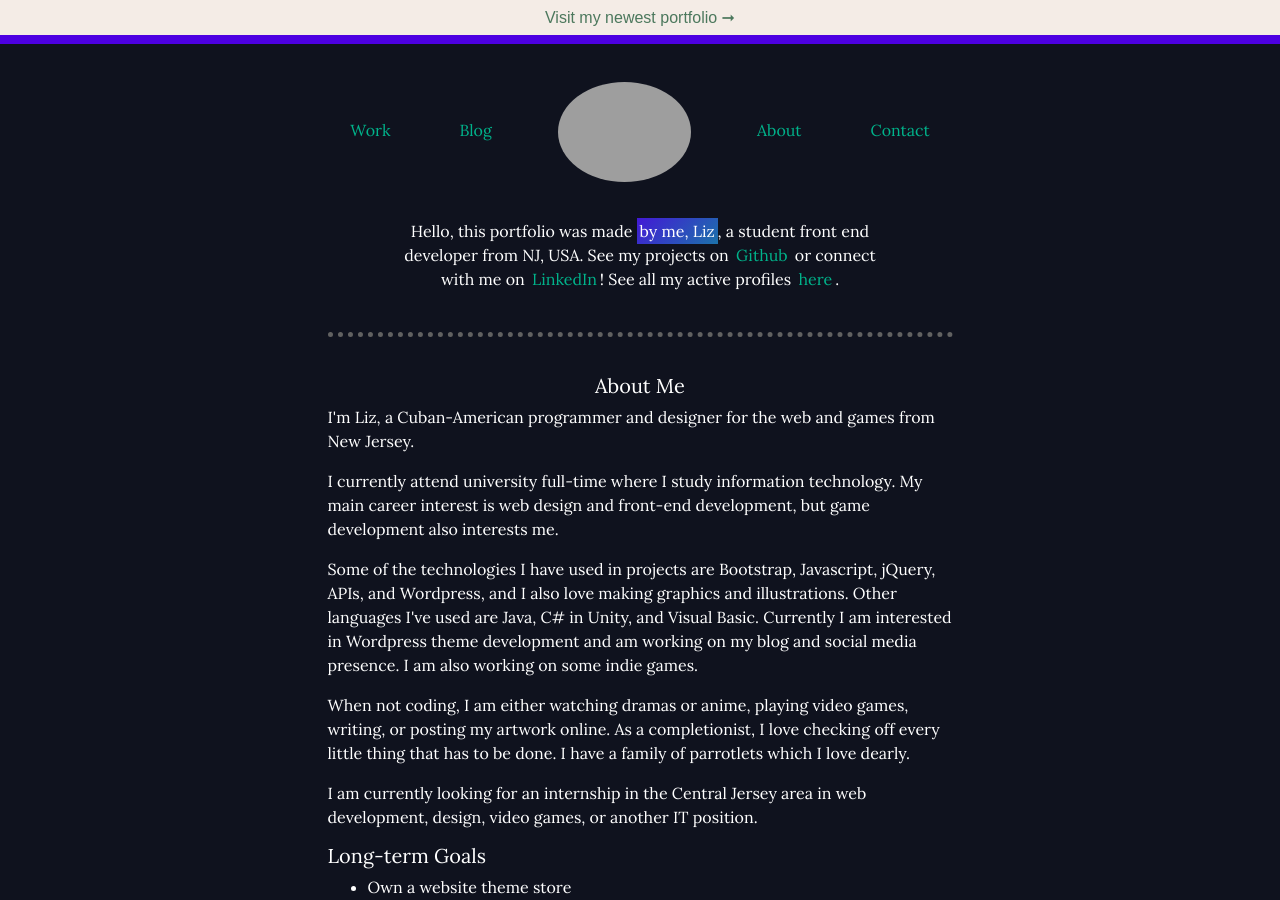
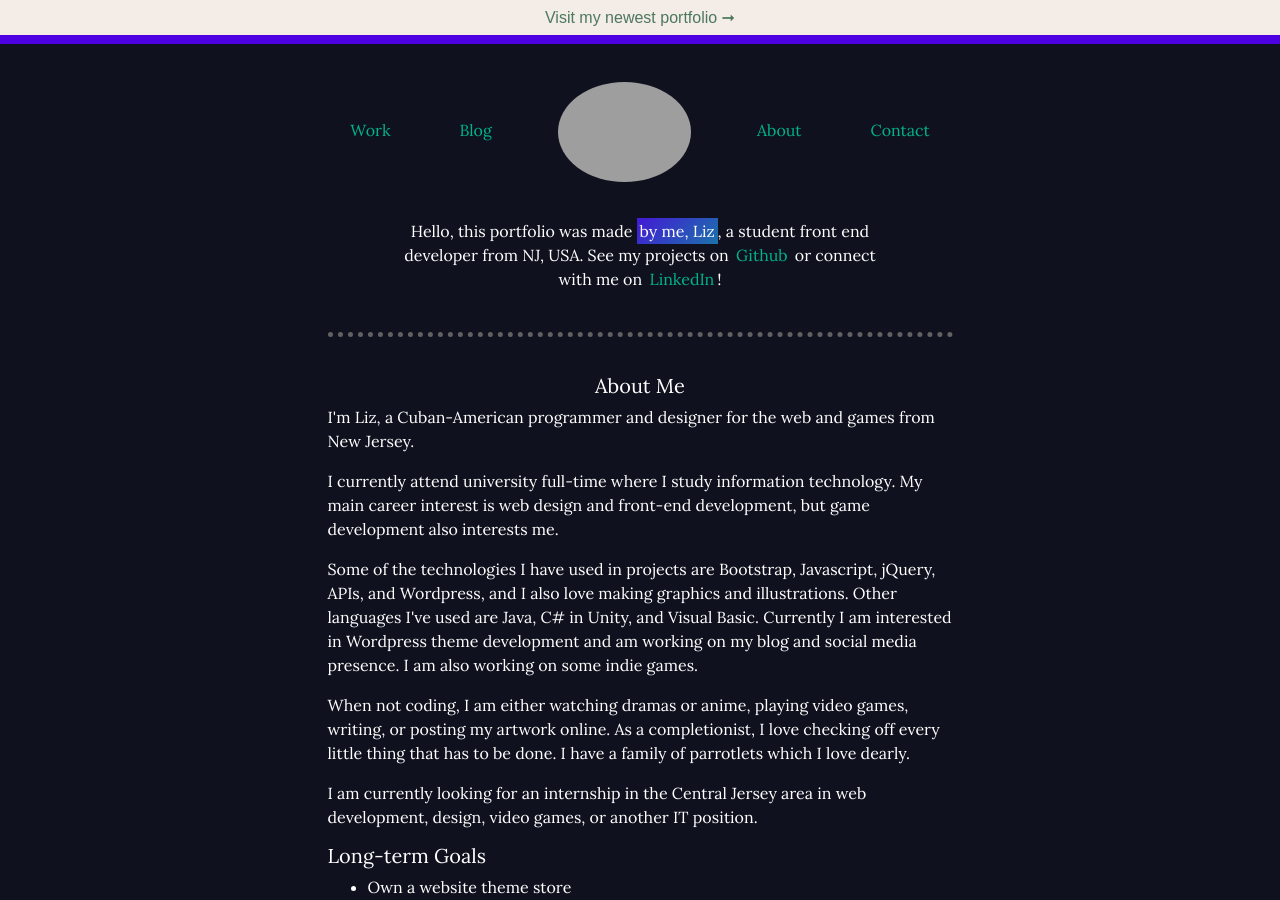
Before and after one commit to liz-lorena/mid-2018, a Jekyll site: the page built from about/index.html, in a window 1280 px wide and 900 px high. Built offline with Jekyll 4.4.1, drawn with Linux system fonts in a browser that asks for light colours; nearby versions of some CDN libraries.

Commit message:
Update default.html

```diff
--- a/_layouts/default.html
+++ b/_layouts/default.html
@@ -48,7 +48,7 @@
 
     <script src="/mid-2018/index.js"></script>
     <link href="/mid-2018/index.css" rel="stylesheet">
-    <link rel="shortcut icon" type="image/x-icon" href="{{ site.url }}/img/logos/ll-logo-circle.png">
+    <link rel="shortcut icon" type="image/x-icon" href="https://lizberberena.com/img/sitewideimg.jpg">
 
     </head>
 
@@ -62,7 +62,7 @@
             <div class="col-12">
                 <div class="dropdown">
                             <button class="btn btn-secondary" type="button" id="dropdownMenuButton" data-toggle="dropdown" aria-haspopup="true" aria-expanded="false">
-    <img src="{{ site.url }}/img/logos/ll-logo-circle.png" id="mobile-logo" class="img-fluid"><i class="fa fa-plus" aria-hidden="true"></i>
+    <img src="https://lizberberena.com/img/sitewideimg.jpg" id="mobile-logo" class="img-fluid"><i class="fa fa-plus" aria-hidden="true"></i>
   </button>
                             <div class="dropdown-menu" aria-labelledby="dropdownMenuButton">
                                 <a class="dropdown-item" href="{{ site.url }}/mid-2018"><i class="fa fa-fw fa-heart" aria-hidden="true"></i> Work</a>
@@ -94,7 +94,7 @@
             <div class="row"> <!-- Intro -->
                 <div class="col-12">
                     <div id="intro">
-                        <p>Hello, this portfolio was made <a class="marking" href="{{ site.url }}" target="_blank" title="{{ site.url }}">by me, Liz</a>, a student front end developer from NJ, USA. See my projects on <a href="https://github.com/lizberberena" target="_blank" title="@LizBerberena">Github</a> or connect with me on <a href="https://linkedin.com/in/lizberberena" target="_blank" title="@LizBerberena">LinkedIn</a>! See all my active profiles <a href="{{ site.url }}/2020/links" target="_blank" title="links">here</a>.</p>
+                        <p>Hello, this portfolio was made <a class="marking" href="{{ site.url }}" target="_blank" title="{{ site.url }}">by me, Liz</a>, a student front end developer from NJ, USA. See my projects on <a href="https://github.com/lizberberena" target="_blank" title="@LizBerberena">Github</a> or connect with me on <a href="https://linkedin.com/in/lizberberena" target="_blank" title="@LizBerberena">LinkedIn</a>!</p>
                     </div>
                     <div id="cute-divider"></div>
                 </div>
```
